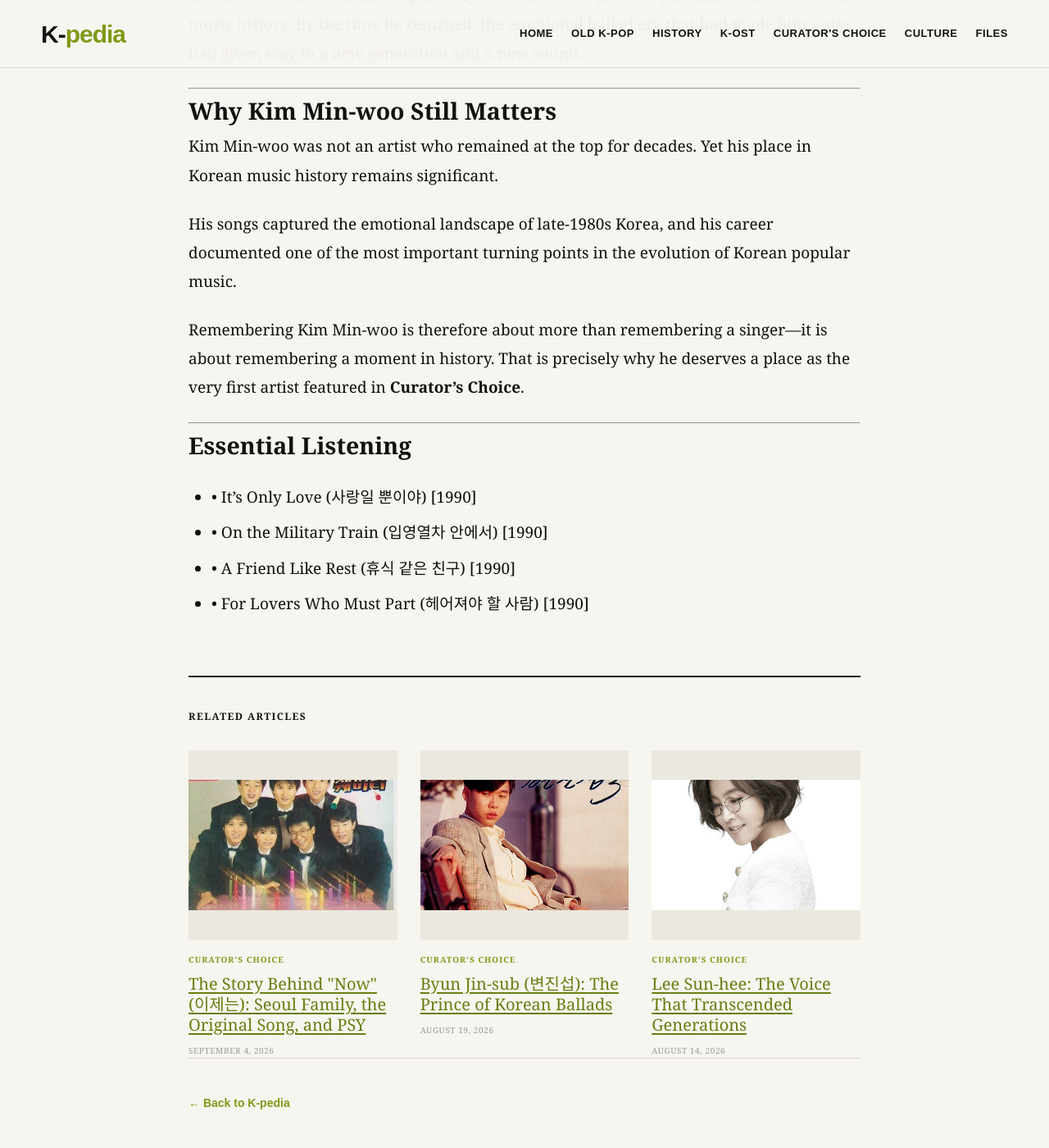
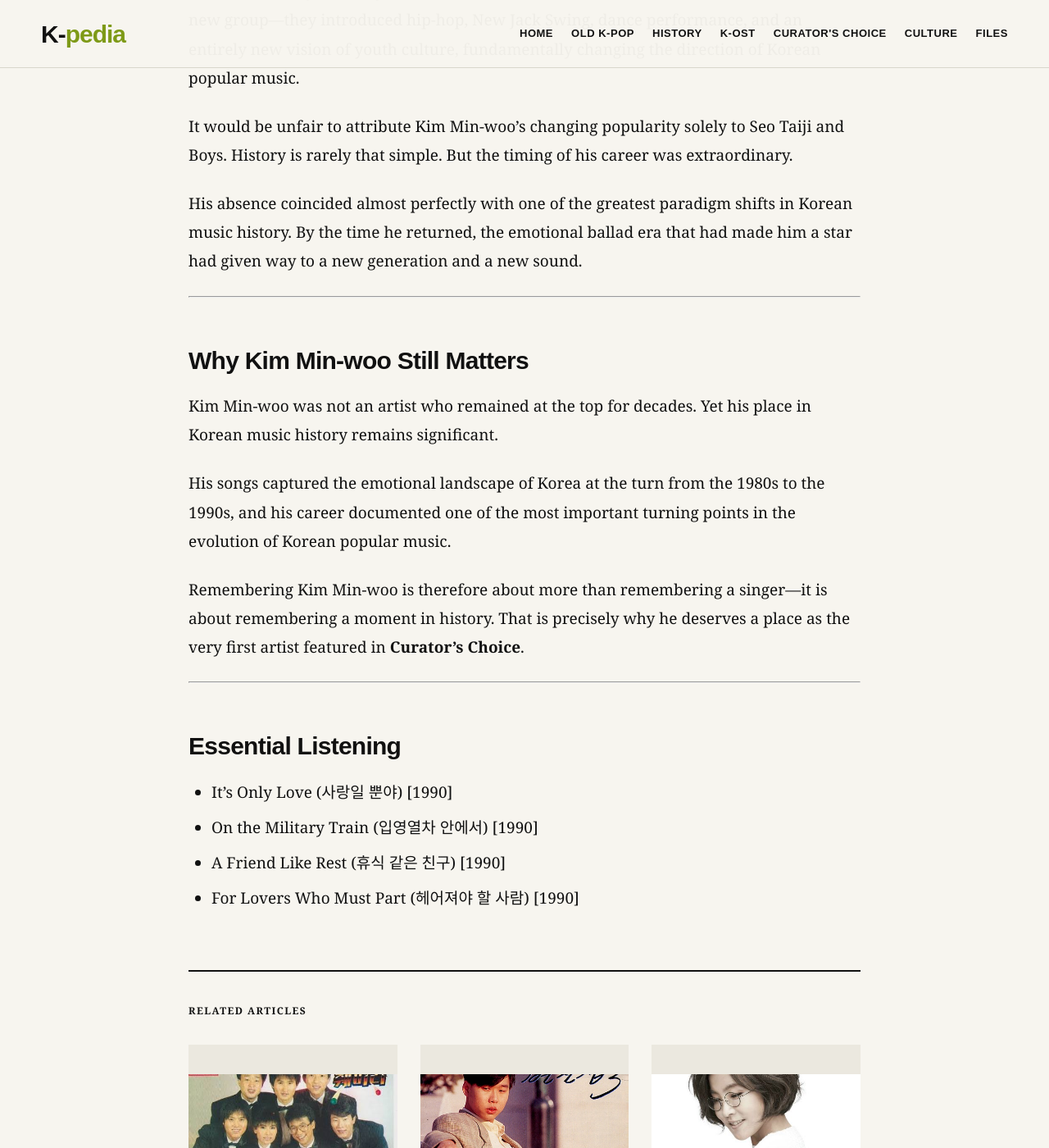
Before and after one commit to kpopkpedia/Kcurator, a Jekyll site: the page built from _posts/2026-09-08-kim-min-woo-the-voice-that-stood-between-two-eras-of-korean-pop.md, in a window 1280 px wide and 1400 px high, scrolled down 6476 px. Shown: the whole window at 82% size. Built offline with Jekyll 4.4.1, drawn with Linux system fonts in a browser that asks for light colours; our own code applies the rules of GitHub Pages for plain Markdown files; some of the changed text lies outside the part shown.

Commit message:
Update _posts/2026-09-08-kim-min-woo-the-voice-that-stood-between-two-eras-of-korean-pop.md (via Pages CMS)

```diff
--- a/_posts/2026-09-08-kim-min-woo-the-voice-that-stood-between-two-eras-of-korean-pop.md
+++ b/_posts/2026-09-08-kim-min-woo-the-voice-that-stood-between-two-eras-of-korean-pop.md
@@ -18,9 +18,10 @@
 
 ---
 
-# A Meteoric Debut
+## A Meteoric Debut
 
-{% include youtube.html url="[https://www.youtube.com/watch?v=ObXOb6Oo3fQ](https://www.youtube.com/watch?v=ObXOb6Oo3fQ)" title="Kim Min-woo - It's Only Love | KBS2 Show Saturday Express Summer Special (July 28, 1990)" %}
+{% include youtube.html url="https://www.youtube.com/watch?v=ObXOb6Oo3fQ" title="Kim Min-woo - It's Only Love | KBS2 Show Saturday Express Summer Special (July 28, 1990)" %}
+
 Kim Min-woo made his debut in February 1990 with his first full-length album.
 
 At the time, he was virtually unknown. Within months, however, he had become one of Korea's most celebrated new singers.
@@ -33,9 +34,10 @@
 
 ---
 
-# Why *On the Military Train* Meant So Much
+## Why *On the Military Train* Meant So Much
 
-{% include youtube.html url="[https://www.youtube.com/watch?v=JgQrWwREBeQ](https://www.youtube.com/watch?v=JgQrWwREBeQ)" title="Kim Min-woo – On the Military Train | Gayo Top 10 (1990)" %}
+{% include youtube.html url="https://www.youtube.com/watch?v=JgQrWwREBeQ" title="Kim Min-woo - On the Military Train | Gayo Top 10 (1990)" %}
+
 Among Kim Min-woo's songs, none carries greater cultural significance than **"On the Military Train."**
 
 The song tells the story of a young man leaving for military service: a farewell at the train station, a promise to return, and a love temporarily put on hold.
@@ -54,14 +56,15 @@
 
 ---
 
-# More Than One Hit Song
+## More Than One Hit Song
 
-{% include youtube.html url="[https://www.youtube.com/watch?v=mfjr7JkoNes](https://www.youtube.com/watch?v=mfjr7JkoNes)" title="Kim Min-woo - Friend Like Rest (CF Ver.) | E-Land Fashion Commercial (1990)" %}
-lthough many people remember Kim Min-woo for **"It's Only Love,"** his musical legacy extends much further.
+{% include youtube.html url="https://www.youtube.com/watch?v=mfjr7JkoNes" title="Kim Min-woo - A Friend Like Rest (CF Ver.) | E-Land Fashion Commercial (1990)" %}
+
+Although many people remember Kim Min-woo for **"It's Only Love,"** his musical legacy extends much further.
 
 **"It's Only Love"** launched him into stardom, **"On the Military Train"** became the soundtrack of an entire generation, and **"A Friend Like Rest"** showcased the warmth and sincerity that defined his vocal style.
 
-Its popularity reached beyond radio and television. At the height of his fame, Kim Min-woo also worked as a commercial model.
+His popularity reached beyond radio and television. At the height of his fame, Kim Min-woo also worked as a commercial model.
 
 One of his best-known appearances was an **E-Land fashion commercial** featuring actress **Lee Sang-ah**, one of Korea's most recognizable young stars of the era. The commercial used **"A Friend Like Rest"** as its theme, reinforcing Kim's image as the gentle, romantic voice of early-1990s Korea.
 
@@ -69,7 +72,7 @@
 
 ---
 
-# Three Years That Changed Everything
+## Three Years That Changed Everything
 
 Kim Min-woo left the stage at the height of his success.
 
@@ -81,7 +84,7 @@
 
 ---
 
-# When He Returned, Korea Had Changed
+## When He Returned, Korea Had Changed
 
 When Kim Min-woo completed his military service and returned to music, he found an industry that no longer resembled the one he had left behind.
 
@@ -93,19 +96,19 @@
 
 ---
 
-# Why Kim Min-woo Still Matters
+## Why Kim Min-woo Still Matters
 
 Kim Min-woo was not an artist who remained at the top for decades. Yet his place in Korean music history remains significant.
 
-His songs captured the emotional landscape of late-1980s Korea, and his career documented one of the most important turning points in the evolution of Korean popular music.
+His songs captured the emotional landscape of Korea at the turn from the 1980s to the 1990s, and his career documented one of the most important turning points in the evolution of Korean popular music.
 
 Remembering Kim Min-woo is therefore about more than remembering a singer—it is about remembering a moment in history. That is precisely why he deserves a place as the very first artist featured in **Curator's Choice**.
 
 ---
 
-# Essential Listening
+## Essential Listening
 
-- • It's Only Love (사랑일 뿐이야) [1990]
-- • On the Military Train (입영열차 안에서) [1990]
-- • A Friend Like Rest (휴식 같은 친구) [1990]
-- • For Lovers Who Must Part (헤어져야 할 사람) [1990]
+- It's Only Love (사랑일 뿐야) [1990]
+- On the Military Train (입영열차 안에서) [1990]
+- A Friend Like Rest (휴식 같은 친구) [1990]
+- For Lovers Who Must Part (헤어져야 할 사람) [1990]
```
